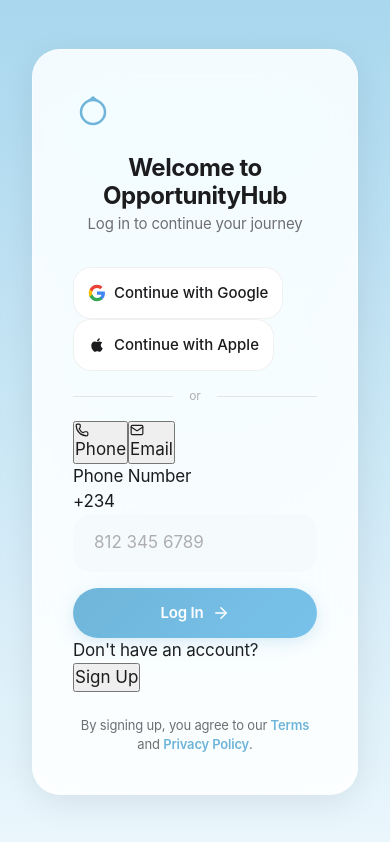
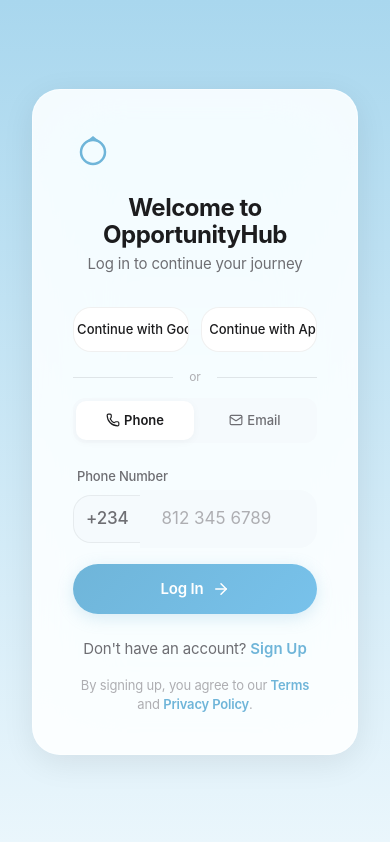
Before and after one commit to primewida/opportunity-hub, a React (Vite) app: page /auth in a window 390 px wide. Built offline with nearby package versions, Linux system fonts and the light colour scheme.

Commit message:
Fix Auth.css: add missing styles for method toggle, password wrapper, phone input, links, OTP, error display

```diff
--- a/src/pages/Auth.css
+++ b/src/pages/Auth.css
@@ -4,23 +4,61 @@
 .auth__logo { text-align: center; font-size: 48px; margin-bottom: var(--space-lg); }
 .auth__title { font-family: var(--font-heading); font-size: var(--text-title1); font-weight: 700; letter-spacing: -0.02em; text-align: center; color: var(--text-primary); margin: 0 0 var(--space-2xs); }
 .auth__subtitle { text-align: center; font-size: var(--text-subhead); color: var(--text-secondary); margin: 0 0 var(--space-xl); }
-.auth__tabs { display: flex; gap: 2px; padding: 3px; background: var(--bg-secondary); border-radius: var(--radius-sm); margin-bottom: var(--space-xl); }
-.auth__tab { flex: 1; padding: 10px; border: none; background: transparent; color: var(--text-secondary); font-size: var(--text-footnote); font-weight: 500; cursor: pointer; border-radius: calc(var(--radius-sm) - 2px); transition: all var(--transition-fast); }
-.auth__tab--active { background: var(--bg-surface); color: var(--text-primary); font-weight: 600; box-shadow: var(--shadow-sm); }
-.auth__form { display: flex; flex-direction: column; gap: var(--space-md); }
-.auth__input-group { display: flex; flex-direction: column; gap: var(--space-2xs); }
-.auth__input-group label { font-size: var(--text-footnote); font-weight: 500; color: var(--text-secondary); padding-left: 4px; }
-.auth__divider { display: flex; align-items: center; gap: var(--space-md); margin: var(--space-md) 0; }
+
+/* Social Login Buttons */
+.auth__socials { display: flex; gap: var(--space-sm); margin-bottom: var(--space-md); }
+.auth__social-btn { flex: 1; display: flex; align-items: center; justify-content: center; gap: var(--space-xs); padding: 12px; background: var(--bg-surface); border: 1px solid var(--border-color); border-radius: var(--radius-md); font-size: var(--text-footnote); font-weight: 500; color: var(--text-primary); cursor: pointer; transition: all var(--transition-fast); white-space: nowrap; overflow: hidden; }
+.auth__social-btn:hover { background: var(--bg-secondary); }
+.auth__social-btn:active { transform: scale(0.97); }
+.auth__social-btn svg { flex-shrink: 0; }
+
+/* Divider */
+.auth__divider { display: flex; align-items: center; gap: var(--space-md); margin: var(--space-sm) 0; }
 .auth__divider::before, .auth__divider::after { content: ''; flex: 1; height: 0.5px; background: var(--separator); }
 .auth__divider span { font-size: var(--text-caption); color: var(--text-tertiary); }
-.auth__social { display: flex; gap: var(--space-sm); }
-.auth__social-btn { flex: 1; display: flex; align-items: center; justify-content: center; gap: var(--space-xs); padding: 14px; background: var(--bg-surface); border: 1px solid var(--border-color); border-radius: var(--radius-md); font-size: var(--text-subhead); font-weight: 500; color: var(--text-primary); cursor: pointer; transition: all var(--transition-fast); }
-.auth__social-btn:hover { background: var(--bg-secondary); }
-.auth__social-btn:active { transform: scale(0.97); }
-.auth__otp { display: flex; gap: var(--space-sm); justify-content: center; margin: var(--space-lg) 0; }
-.auth__otp-input { width: 52px; height: 56px; text-align: center; font-size: var(--text-title2); font-weight: 700; letter-spacing: 0; background: var(--bg-secondary); border: 1.5px solid transparent; border-radius: var(--radius-md); transition: all var(--transition-fast); }
-.auth__otp-input:focus { border-color: var(--color-primary); background: var(--bg-surface); box-shadow: 0 0 0 4px rgba(111,181,217,0.15); }
-.auth__footer { text-align: center; margin-top: var(--space-lg); font-size: var(--text-footnote); color: var(--text-secondary); }
-.auth__footer a { color: var(--color-primary); font-weight: 600; }
-.auth__forgot { text-align: right; }
-.auth__forgot a { font-size: var(--text-footnote); color: var(--color-primary); font-weight: 500; }
+
+/* Method Toggle (Phone / Email) */
+.auth__method-toggle { display: flex; gap: 2px; padding: 3px; background: var(--bg-secondary); border-radius: var(--radius-sm); margin-bottom: var(--space-lg); }
+.auth__method-btn { flex: 1; display: flex; align-items: center; justify-content: center; gap: var(--space-2xs); padding: 10px; border: none; background: transparent; color: var(--text-secondary); font-size: var(--text-footnote); font-weight: 500; cursor: pointer; border-radius: calc(var(--radius-sm) - 2px); transition: all var(--transition-fast); }
+.auth__method-btn.active { background: var(--bg-surface); color: var(--text-primary); font-weight: 600; box-shadow: var(--shadow-sm); }
+.auth__method-btn svg { flex-shrink: 0; }
+
+/* Form */
+.auth__form { display: flex; flex-direction: column; gap: var(--space-md); }
+.auth__label { display: block; font-size: var(--text-footnote); font-weight: 500; color: var(--text-secondary); padding-left: 4px; margin-bottom: var(--space-2xs); }
+
+/* Phone Input */
+.auth__phone-wrapper { display: flex; align-items: center; gap: 0; }
+.auth__phone-prefix { display: flex; align-items: center; padding: 0 var(--space-sm); height: 48px; background: var(--bg-secondary); border: 1px solid var(--border-color); border-right: none; border-radius: var(--radius-md) 0 0 var(--radius-md); font-size: var(--text-body); font-weight: 500; color: var(--text-secondary); }
+.auth__phone-input { border-radius: 0 var(--radius-md) var(--radius-md) 0 !important; }
+
+/* Password Wrapper */
+.auth__pw-wrapper { position: relative; display: flex; align-items: center; }
+.auth__pw-wrapper .input { padding-right: 48px; width: 100%; }
+.auth__pw-toggle { position: absolute; right: 12px; top: 50%; transform: translateY(-50%); background: none; border: none; color: var(--text-tertiary); cursor: pointer; padding: 4px; display: flex; align-items: center; }
+.auth__pw-toggle:hover { color: var(--text-primary); }
+
+/* Links */
+.auth__link { background: none; border: none; color: var(--color-primary); font-weight: 600; font-size: inherit; cursor: pointer; padding: 0; }
+.auth__link:hover { text-decoration: underline; }
+.auth__forgot { display: block; text-align: right; margin-top: var(--space-2xs); font-size: var(--text-footnote); }
+
+/* Toggle Text */
+.auth__toggle-text { text-align: center; margin-top: var(--space-lg); font-size: var(--text-subhead); color: var(--text-secondary); }
+.auth__toggle-text .auth__link { margin-left: var(--space-2xs); }
+
+/* Footer */
+.auth__footer { text-align: center; margin-top: var(--space-sm); font-size: var(--text-footnote); color: var(--text-tertiary); }
+.auth__footer a { color: var(--color-primary); font-weight: 600; text-decoration: none; }
+.auth__footer a:hover { text-decoration: underline; }
+
+/* OTP */
+.auth__otp-group { display: flex; gap: var(--space-sm); justify-content: center; margin: var(--space-lg) 0; }
+.auth__otp-input { width: 52px; height: 56px; text-align: center; font-size: var(--text-title2); font-weight: 700; letter-spacing: 0; background: var(--bg-secondary); border: 1.5px solid transparent; border-radius: var(--radius-md); color: var(--text-primary); transition: all var(--transition-fast); }
+.auth__otp-input:focus { border-color: var(--color-primary); background: var(--bg-surface); box-shadow: 0 0 0 4px rgba(111,181,217,0.15); outline: none; }
+.auth__otp-timer { text-align: center; font-size: var(--text-footnote); color: var(--text-secondary); margin-bottom: var(--space-md); }
+.auth__back { background: none; border: none; color: var(--text-secondary); cursor: pointer; font-size: var(--text-body); margin-bottom: var(--space-md); padding: 0; }
+.auth__back:hover { color: var(--text-primary); }
+
+/* Error */
+.auth__error { color: var(--color-error, #ef4444); font-size: var(--text-footnote); text-align: center; margin: var(--space-2xs) 0; }
```
